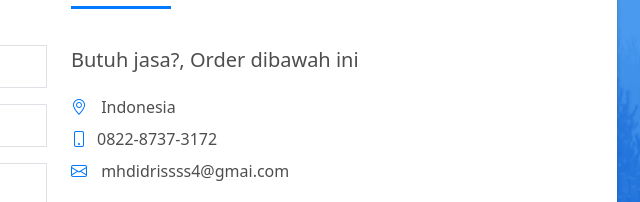
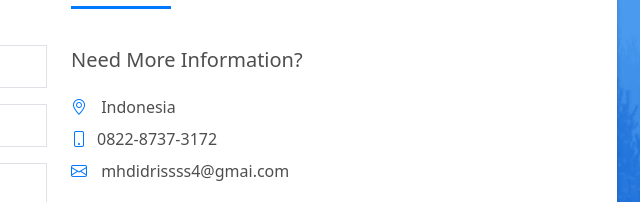
Before and after one commit to mhdidrisss/mhdidrisss.github.io, a plain HTML site: page index.html in a window 1280 px wide. Shown: the part 6146-6348 px from the top of the page, 581-1221 px from the left. Drawn offline with Linux system fonts and the light colour scheme.

Commit message:
merubah tulisan di bagian kontak information

```diff
--- a/index.html
+++ b/index.html
@@ -739,7 +739,7 @@
                     </div>
                     <div class="more-info">
                       <p class="lead">
-                        Butuh jasa?, Order dibawah ini
+                       Need More Information?
                       </p>
                       <ul class="list-ico">
                         <li><span class="bi bi-geo-alt"></span> Indonesia</li>
```
